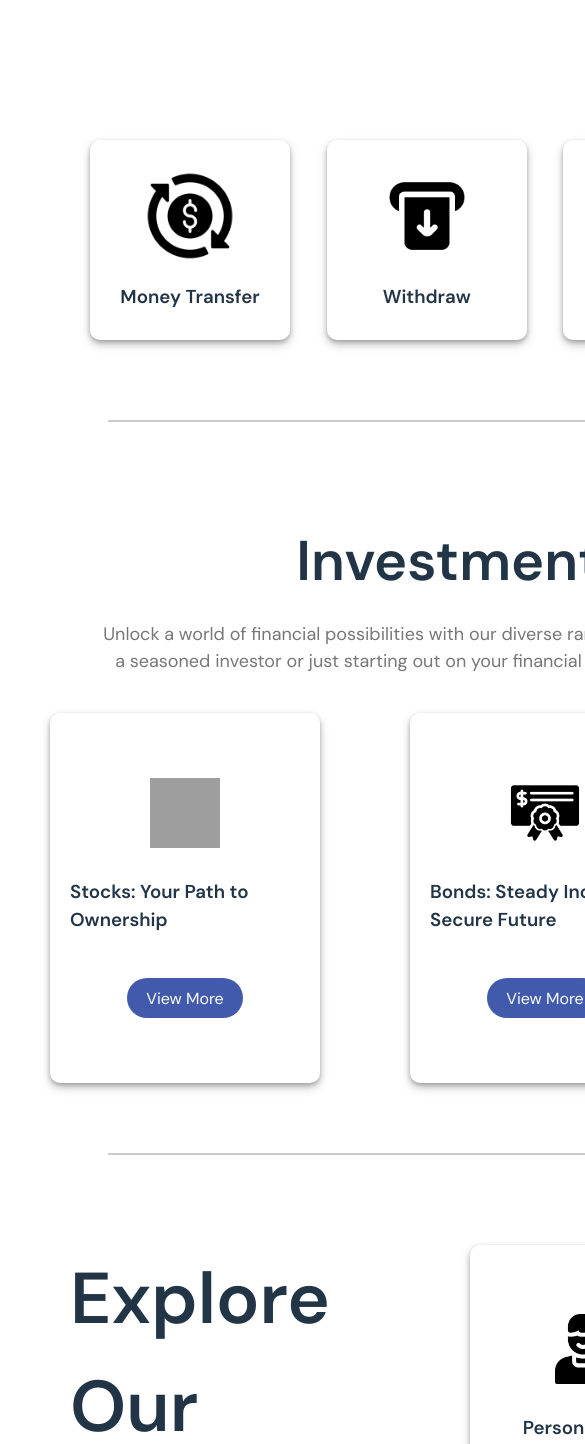
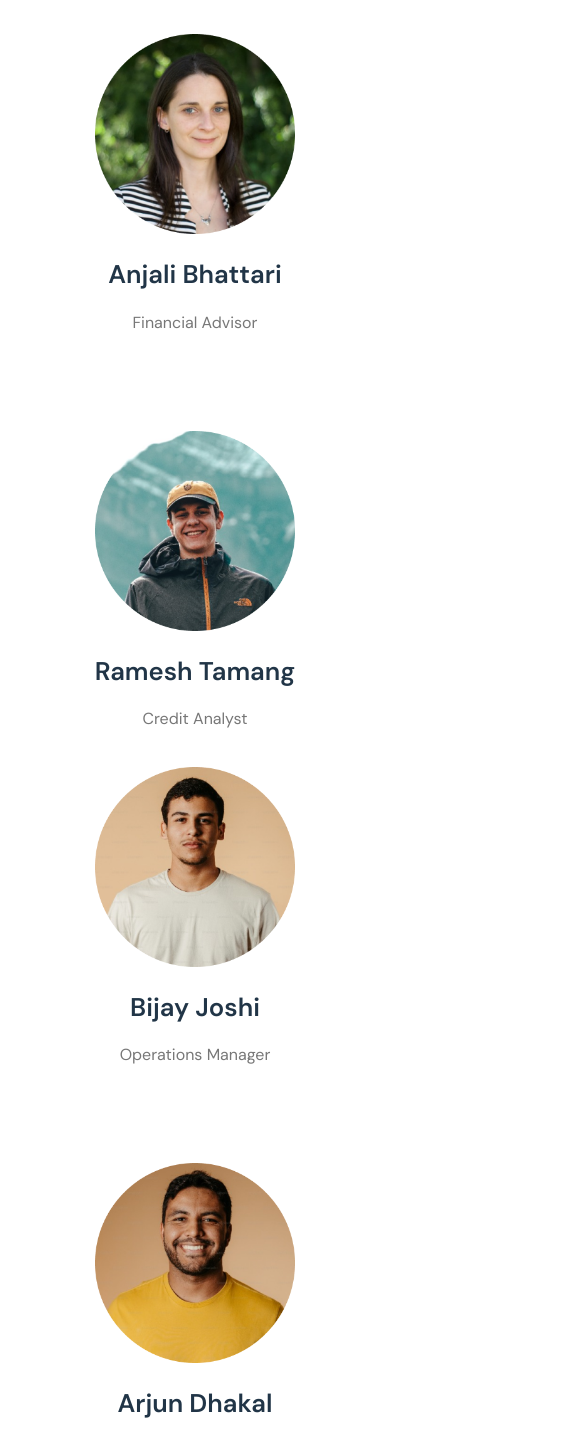
Before and after one commit to sarthakshrestha/JDBankProject, a React (Vite) app: page / in a window 390 px wide. Shown: the top 1444 px of the page, 585 px wide, since content can reach past the window. Built offline with nearby package versions, Linux system fonts and the light colour scheme; grey boxes are pictures that could not be loaded.

Commit message:
Media Query added to Meet Our Team + Font size changes

```diff
--- a/src/AboutUspage/Components/AboutPage.css
+++ b/src/AboutUspage/Components/AboutPage.css
@@ -15,14 +15,26 @@ body {
   padding-left: 20px;
   flex: 1;
   position: relative;
+  font-size: 20px;
 }
+
+.about-description h2{
+  font-size: 42px;
+}
+
 .about-content {
   display: flex;
   align-items: center;
 }
+
+.establishment-content h2{
+  font-size: 42px;
+}
+
 .establishment-content {
   display: flex;
   align-items: center;
+  font-size: 20px;
 }
 .about-description h2 {
   margin: 0;
--- a/src/App.jsx
+++ b/src/App.jsx
@@ -10,7 +10,7 @@ import MeetOurTeam from "./ManagmentTeamPage/Components/MeetOurTeam";
 export default function App() {
   return (
     <div className="App">
-      <LandingPage />
+      <MeetOurTeam/>
     </div>
   );
 }
--- a/src/Homepage/Components/Styles/DepositPlans.css
+++ b/src/Homepage/Components/Styles/DepositPlans.css
@@ -12,7 +12,9 @@
   position: relative;
 }
 
-.text-container-deposit h2,
+.text-container-deposit h2{
+  font-size: 42px;
+}
 .text-container-deposit h1 {
   font-size: 72px;
   margin: 0;
@@ -68,7 +70,6 @@
   margin-right: 490px;
   margin-top: 30px;
   text-align: center;
-
 }
 
 .deposit-icon {
@@ -76,6 +77,5 @@
   width: 500px;
   height: auto;
   margin-top: 70px;
-  right: 0;
-  left: 2px;
+  right: 15px;
 }
--- a/src/Homepage/Components/Styles/FAQSection.css
+++ b/src/Homepage/Components/Styles/FAQSection.css
@@ -11,6 +11,7 @@
 .faq-header h1 {
   text-align: center;
   margin-bottom: 0;
+  font-size: 45px;
 }
 
 .faq-box {
--- a/src/Homepage/Components/Styles/Investment.css
+++ b/src/Homepage/Components/Styles/Investment.css
@@ -11,7 +11,7 @@
   text-align: center;
   margin-bottom: 30px;
   font-weight: bold;
-  font-size: 56px;
+  font-size: 72px;
 }
 
 .investment p {
@@ -44,7 +44,7 @@
   height: 100%;
 }
 
-.box-content .h3{
+.box-content h3{
   text-align: center;
 }
 
--- a/src/Homepage/Components/Styles/LoanPlans.css
+++ b/src/Homepage/Components/Styles/LoanPlans.css
@@ -12,7 +12,9 @@
   margin-right: 20px;
   position: relative;
 }
-.text-container h2,
+.text-container h2{
+  font-size: 42px;
+}
 .text-container h1 {
   margin: 0;
   margin-bottom: 10px;
--- a/src/Homepage/Components/Styles/Services.css
+++ b/src/Homepage/Components/Styles/Services.css
@@ -3,7 +3,7 @@
   display: flex;
   flex-direction: column;
   justify-content: flex-start;
-  font-size: 22px;
+  font-size: 24px;
   padding: 50px;
 }
 .service-icons {
@@ -20,7 +20,7 @@
   height: 100%;
 }
 .icon {
-  width: 70px;
+  width: auto;
   height: 70px;
 }
 h3 {
@@ -30,6 +30,8 @@ h3 {
 .best-services h1 {
   text-align: center;
   margin-bottom: 20px;
+  font-weight: bolder;
+
 }
 .best-services p {
   text-align: center;
--- a/src/ManagmentTeamPage/Components/MeetOurTeam.css
+++ b/src/ManagmentTeamPage/Components/MeetOurTeam.css
@@ -1,6 +1,10 @@
 body {
   padding-top: 100px;
   margin: 0;
+  align-content: center;
+  align-items: center;
+  justify-content: center;
+  height: 100vh;
 }
 
 .team-container {
@@ -14,14 +18,16 @@ body {
 
 .team-heading {
   text-align: center;
+  font-size: 5.2em;
 }
+
 .profile-image {
-  width: 200px;
+  width: auto;
   height: 200px;
   margin-bottom: 10px;
 }
 h2 {
-  font-size: 1.2em;
+  font-size: 1.6em;
   margin: 5px 0;
 }
 
@@ -48,3 +54,12 @@ p {
   margin: 0 auto;
   box-sizing: border-box;
 }
+
+@media(max-width: 768px){
+  .team-container{
+    padding: 20px;
+  }
+  .team-heading{
+    font-size: 2.4em;
+  }
+}
```
